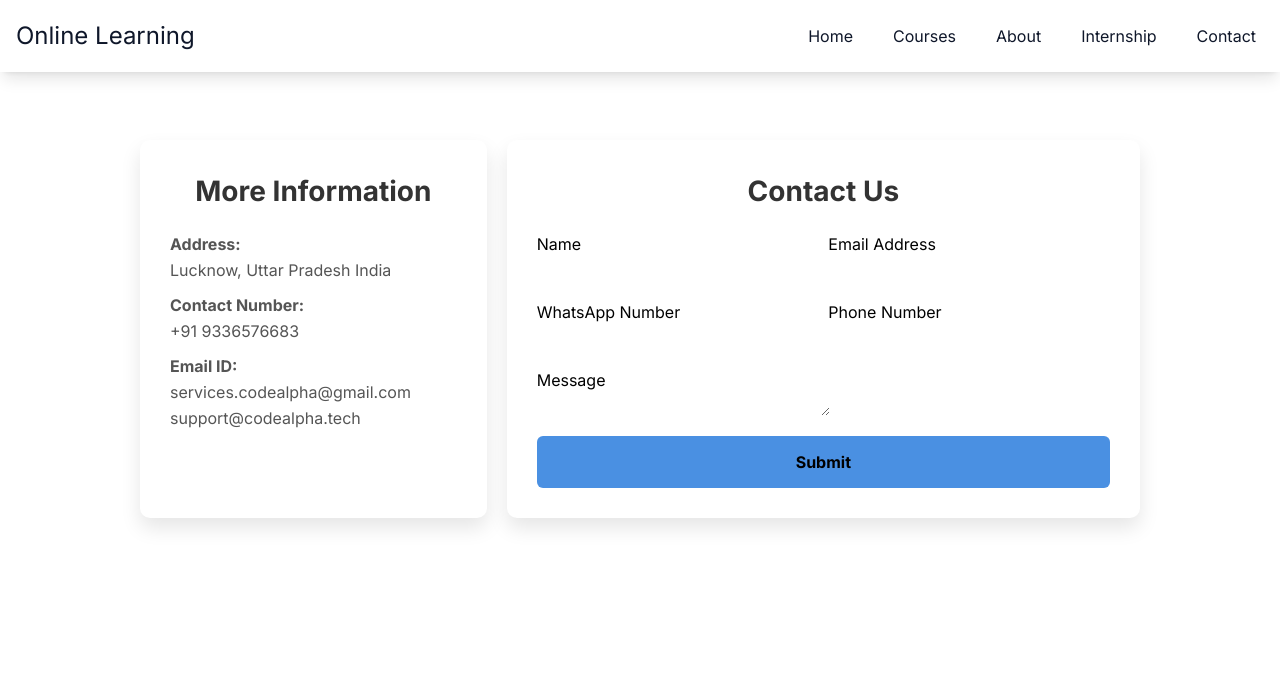
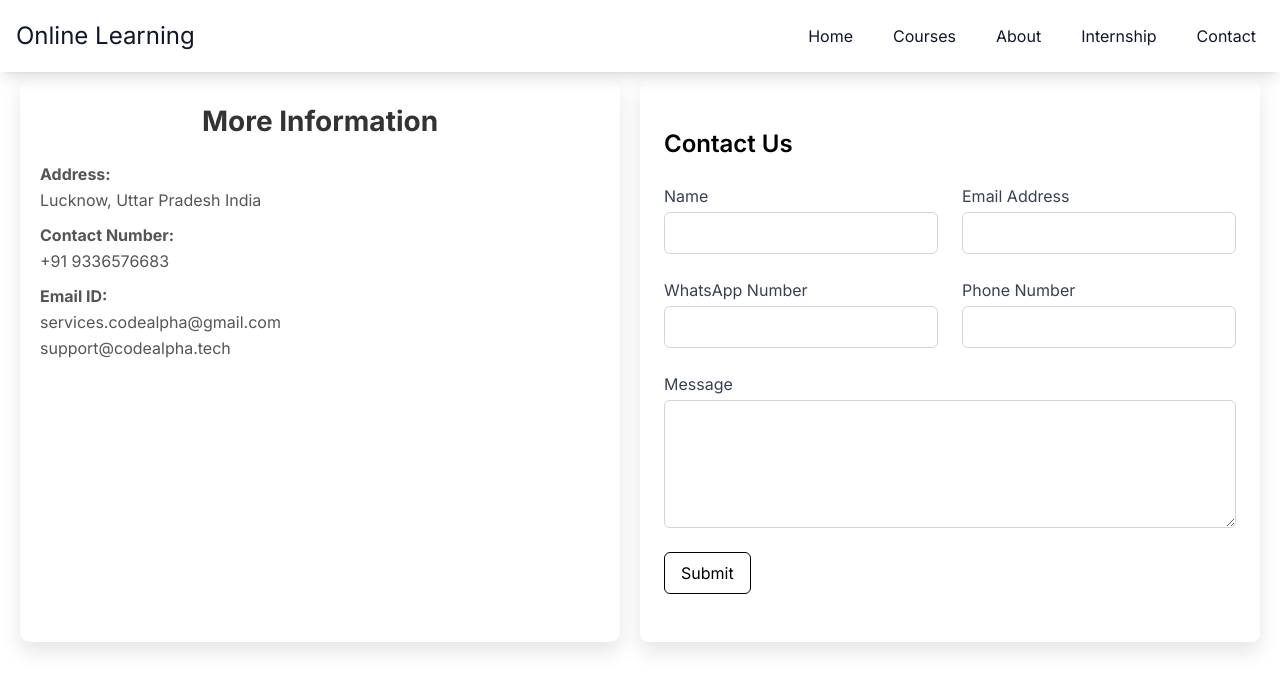
Before and after one commit to Ashmit-Ag/code_genz, a Next.js app: page /contact in a window 1280 px wide. Shown: the top 690 px of the page. Built offline with nearby package versions, Linux system fonts and the light colour scheme.

Commit message:
Fixed layout

```diff
--- a/app/contact/page.module.css
+++ b/app/contact/page.module.css
@@ -9,16 +9,16 @@
 .container {
   display: flex;
   flex-wrap: wrap;
-  padding: 140px;
+  padding: 4rem;
   justify-content: center;
   gap: 20px;
 }
 
 .infoSection {
   flex: 1;
-  min-width: 300px;
+  min-width: 200px;
   background-color: #0000;
-  padding: 30px;
+  padding: 20px;
   border-radius: 10px;
   box-shadow: 0 10px 20px rgba(0, 0, 0, 0.1);
 }
--- a/app/contact/page.tsx
+++ b/app/contact/page.tsx
@@ -1,13 +1,13 @@
 import React from 'react';
 import styles from './page.module.css';
-import ContactForm from '../../components/ContactForm';
-import ContactInfo from '../../components/ContactInfo';
+import ContactInfo from '@/components/ContactInfo';
+import ContactForm from '@/components/ContactForm';
 
 const Contact: React.FC = () => {
   return (
-    <div className={styles.container}>
+    <div className='flex flex-wrap flex-row lg:flex-row-reverse gap-5 p-5 sm:10 pt-20'>
+      <ContactForm />
       <ContactInfo />
-      <ContactForm />
     </div>
   );
 };
--- a/components/ContactForm.tsx
+++ b/components/ContactForm.tsx
@@ -1,36 +1,35 @@
 import React from 'react';
-import styles from '../app/contact/page.module.css';
 
-const ContactForm: React.FC = () => {
+const ContactForm = () => {
   return (
-    <div className={styles.formSection}>
-      <h2 className={styles.heading}>Contact Us</h2>
+    <div className="max-w-4xl min-w-[200px] w-full mx-auto lg:w-1/2 py-12 p-6 bg-white shadow-[0_10px_20px_rgba(0,_0,_0,_0.1)] rounded-lg">
+      <h2 className="text-2xl font-semibold mb-6">Contact Us</h2>
       <form>
-        <div className={styles.row}>
-          <div className={styles.column}>
-            <label htmlFor="name">Name</label>
-            <input type="text" id="name" name="name" />
+        <div className="grid grid-cols-1 md:grid-cols-2 gap-6">
+          <div>
+            <label htmlFor="name" className="block text-gray-700">Name</label>
+            <input type="text" id="name" name="name" className="mt-1 block w-full p-2 border border-gray-300 rounded-md" />
           </div>
-          <div className={styles.column}>
-            <label htmlFor="email">Email Address</label>
-            <input type="email" id="email" name="email" />
+          <div>
+            <label htmlFor="email" className="block text-gray-700">Email Address</label>
+            <input type="email" id="email" name="email" className="mt-1 block w-full p-2 border border-gray-300 rounded-md" />
           </div>
         </div>
-        <div className={styles.row}>
-          <div className={styles.column}>
-            <label htmlFor="whatsapp">WhatsApp Number</label>
-            <input type="text" id="whatsapp" name="whatsapp" />
+        <div className="grid grid-cols-1 md:grid-cols-2 gap-6 mt-6">
+          <div>
+            <label htmlFor="whatsapp" className="block text-gray-700">WhatsApp Number</label>
+            <input type="text" id="whatsapp" name="whatsapp" className="mt-1 block w-full p-2 border border-gray-300 rounded-md" />
           </div>
-          <div className={styles.column}>
-            <label htmlFor="phone">Phone Number</label>
-            <input type="text" id="phone" name="phone" />
+          <div>
+            <label htmlFor="phone" className="block text-gray-700">Phone Number</label>
+            <input type="text" id="phone" name="phone" className="mt-1 block w-full p-2 border border-gray-300 rounded-md" />
           </div>
         </div>
-        <div className={styles.row}>
-          <label htmlFor="message">Message</label>
-          <textarea id="message" name="message" />
+        <div className="mt-6">
+          <label htmlFor="message" className="block text-gray-700">Message</label>
+          <textarea id="message" name="message" className="mt-1 block w-full p-2 border border-gray-300 rounded-md h-32"></textarea>
         </div>
-        <button type="submit" className={styles.submitButton}>Submit</button>
+        <button type="submit" className="mt-6 bg-white text-black border-black border-[1px] hover:bg-black hover:text-white py-2 px-4 rounded-md transition duration-200">Submit</button>
       </form>
     </div>
   );
--- a/components/CourseCard.tsx
+++ b/components/CourseCard.tsx
@@ -29,12 +29,12 @@ const CourseCard: React.FC<CourseCardProps> = ({ course }) => {
           </p>
           <div className="flex xsm:flex-row flex-col items-center xsm:justify-between mb-0 gap-5">
             <Link href={`/course/${course.id}`} passHref>
-              <span className="bg-white text-black py-2 px-4  rounded border-black border-2 hover:bg-black hover:text-white transition duration-300">
+              <span className="bg-white text-black py-2 px-4  rounded border-black border-2 hover:bg-black hover:text-white transition duration-200">
                 Learn More
               </span>
             </Link>
             <Link href={`/course/${course.id}/enroll`} passHref>
-              <span className="bg-black text-white py-2 px-7  rounded border-black border-2 hover:bg-gray-800 transition duration-300">
+              <span className="bg-black text-white py-2 px-7  rounded border-black border-2 hover:bg-gray-800 transition duration-250">
                 Enroll
               </span>
             </Link>
--- a/components/navbar.tsx
+++ b/components/navbar.tsx
@@ -25,7 +25,7 @@ const Navbar = () => {
       <ul
         className={`navbar_shadow_left transition-all duration-300 md:flex md:relative absolute bg-white p-5 md:p-0 right-0 h-[calc(100vh-65px)] md:h-full top-16 md:top-0 md:items-center md:space-x-6 md:translate-x-0 ${
           isOpen ? "translate-x-0" : "translate-x-full"
-        }`}
+        }`} onClick={toggleMenu}
       >
         <li className="mt-2 md:mt-0 transition-all hover:bg-gray-200 md:py-2 md:px-2 px-8 py-3 rounded-md">
           <Link href="/">Home</Link>
```
